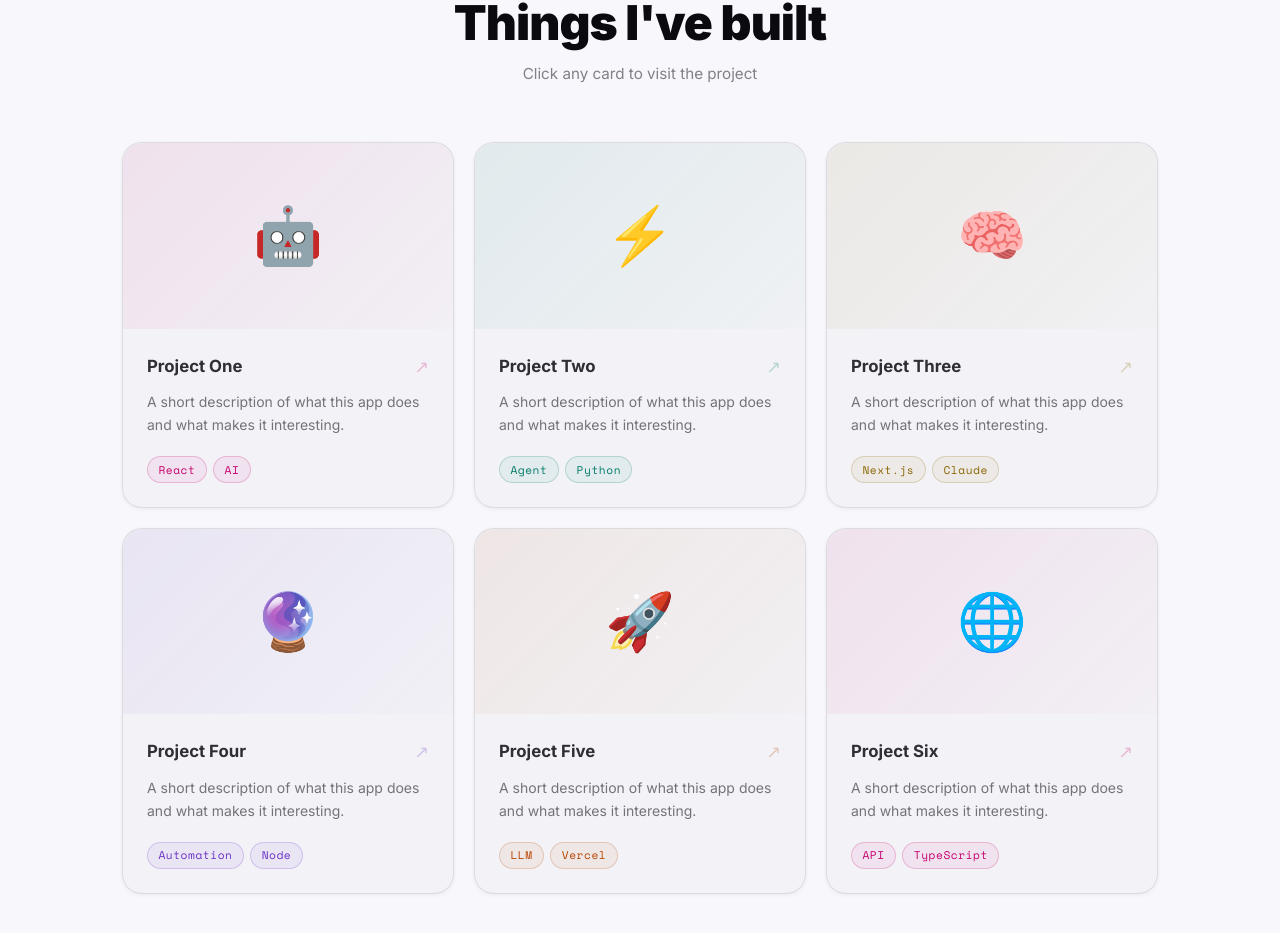
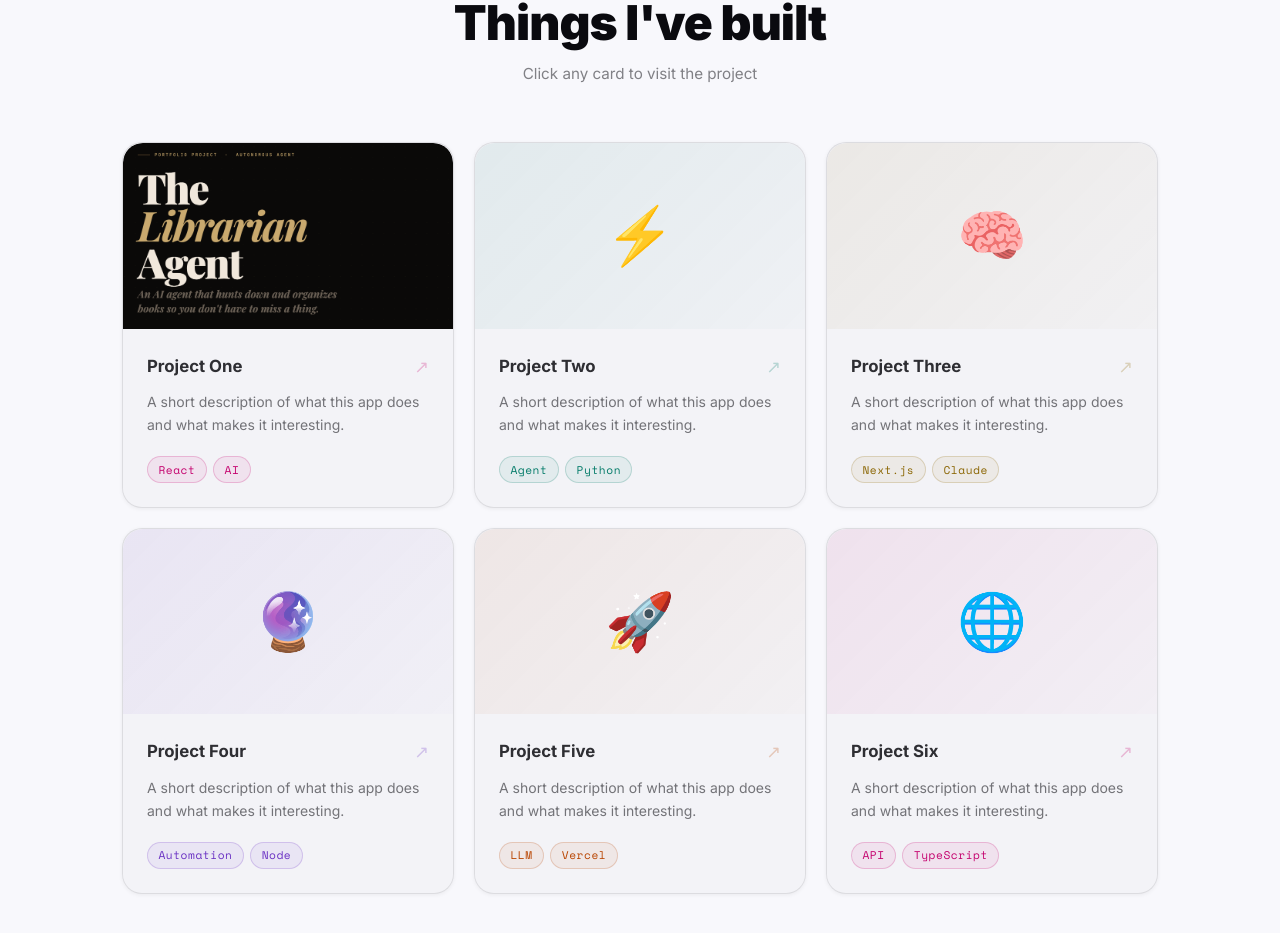
Before and after one commit to stolenwise/portfolio, a React (Vite) app: page / in a window 1280 px wide. Shown: the part 1549-2482 px from the top of the page. Built offline with nearby package versions, Linux system fonts and the light colour scheme.

Commit message:
Add logo and light theme

```diff
--- a/src/App.jsx
+++ b/src/App.jsx
@@ -11,7 +11,7 @@ const PROJECTS = [
     url: 'https://your-project-url.vercel.app',
     accent: '#c4006e',
     emoji: '🤖',
-    image: null, // set to e.g. '/screenshots/project-one.png' to show a preview
+    image: "/screenshots/project-one.png", // set to e.g. '/screenshots/project-one.png' to show a preview
   },
   {
     id: 2,
```
